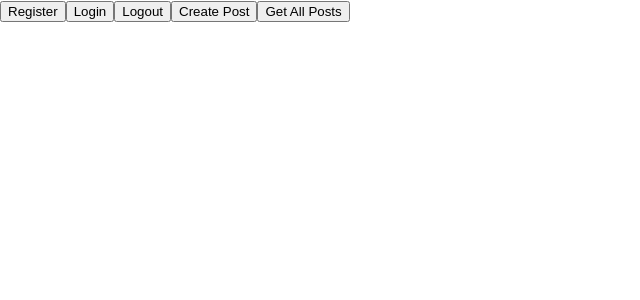
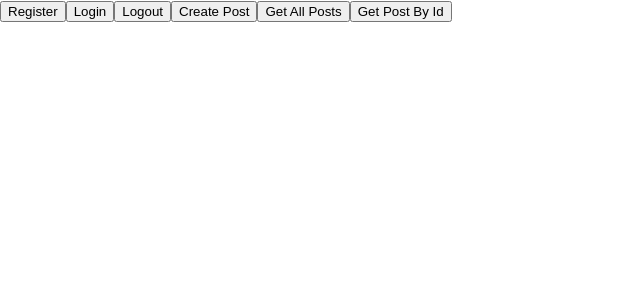
Before and after one commit to kdeans123/firebase-authentication, a React (Create React App) app: page / in a window 1280 px wide. Shown: the top 300 px of the page, without its empty margins (0-640 px from the left). Built offline with nearby package versions, Linux system fonts and the light colour scheme; no server answers.

Commit message:
Read a post by Id

```diff
--- a/src/App.js
+++ b/src/App.js
@@ -1,6 +1,6 @@
 import React from 'react';
 import { auth, db } from './firebase/init';
-import { collection, addDoc, getDocs } from "firebase/firestore";
+import { collection, addDoc, getDocs, getDoc, doc } from "firebase/firestore";
 import {
   createUserWithEmailAndPassword,
   signInWithEmailAndPassword,
@@ -25,6 +25,11 @@ function App() {
   async function getAllPosts() {
     const { docs } = await getDocs(collection(db, "posts"));
     const posts = docs.map(elem => ({...elem.data(), id: elem.id }));
+  }
+
+  function getPostById() {
+    const hardCodedId = "1KzAVXDpeRIdEfSmxlQx"
+    const postRef = doc(db, "posts", hardCodedId);
   }
 
 React.useEffect(() => {
@@ -52,7 +57,6 @@ React.useEffect(() => {
         setUser(user);
       })
       .catch((error) => {
-        setErrorMessage('The password is invalid or the user does not have a password')
         console.log(error);
       })
   }
@@ -71,7 +75,7 @@ React.useEffect(() => {
       {loading ? 'loading...' : user.email}
       <button onClick={createPost}>Create Post</button>
       <button onClick={getAllPosts}>Get All Posts</button>
-
+      <button onClick={getPostById}>Get Post By Id</button>
     </div>
   );
 }
```
